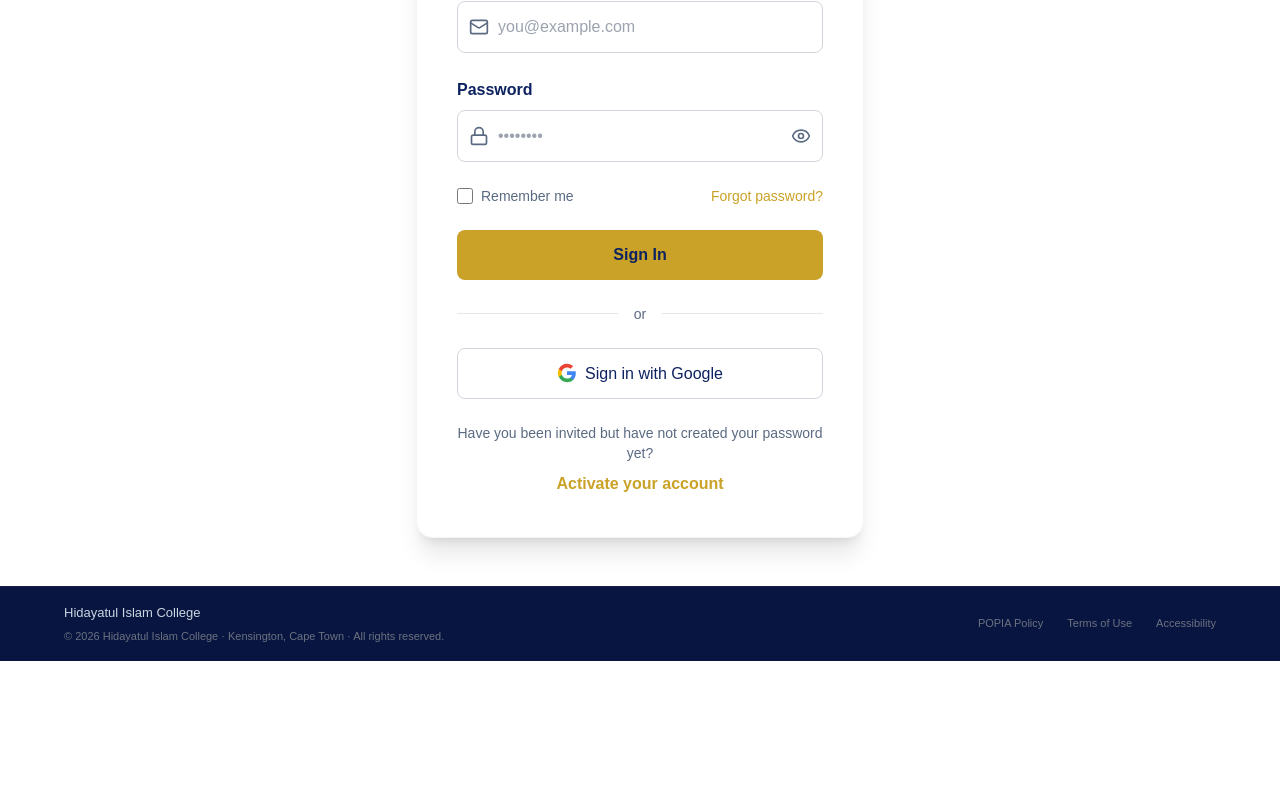
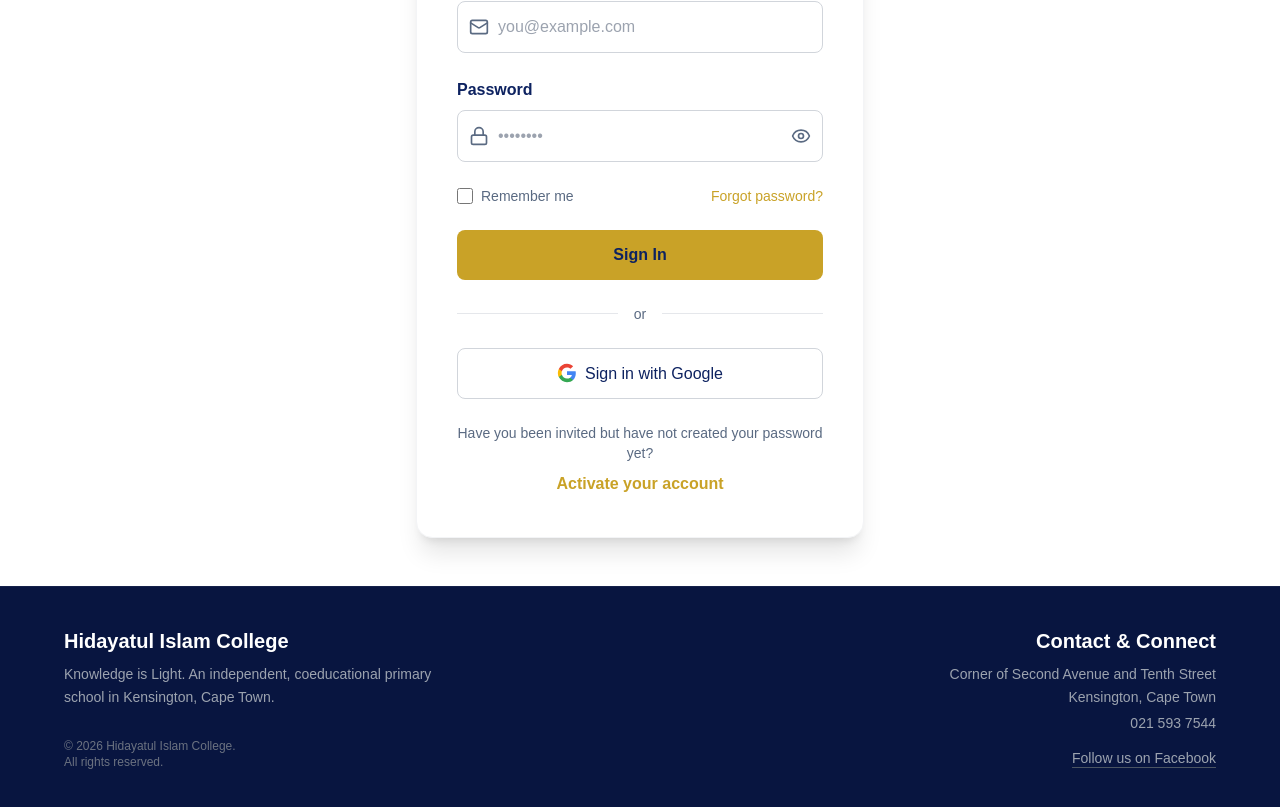
Before and after one commit to tashmacmay/hidayatul-islam-college-webapp-2.0, a Next.js app: page /login in a window 1280 px wide. Shown: the part 315-1122 px from the top of the page. Before the commit the page ends 976 px from the top, so only its background shows below. Built offline with nearby package versions, Linux system fonts and the light colour scheme; no server answers.

Commit message:
feat: repopulated footer and added facebook link

```diff
--- a/src/components/public/footer.js
+++ b/src/components/public/footer.js
@@ -1,28 +1,58 @@
 import Link from "next/link";
+import { schoolInfo } from "@/lib/school-info";
 
 export default function Footer() {
   return (
     <footer className="site-footer">
-      {/* Replaced Container with full-width flex and matching hero padding */}
-      <div className="flex w-full flex-col items-center justify-between gap-4 px-6 py-6 md:flex-row md:px-16 md:py-4">
-        <div className="text-center md:text-left">
-          <h2 className="site-footer-title">Hidayatul Islam College</h2>
-          <p className="site-footer-copy">
-            © 2026 Hidayatul Islam College · Kensington, Cape Town · All rights reserved.
-          </p>
-        </div>
+      <div className="w-full px-6 py-8 md:px-16 md:py-10">
 
-        <div className="flex flex-wrap items-center justify-center gap-4 md:gap-6">
-          <Link href="#" className="site-footer-link">
-            POPIA Policy
-          </Link>
-          <Link href="#" className="site-footer-link">
-            Terms of Use
-          </Link>
-          <Link href="#" className="site-footer-link">
-            Accessibility
-          </Link>
-          {/* Staff Portal removed as requested */}
+        {/* items-stretch keeps the columns equal height on desktop */}
+        <div className="flex flex-col md:flex-row md:justify-between items-stretch gap-8 md:gap-12">
+
+          {/* Column 1: Brand & Copyright */}
+          <div className="flex flex-col justify-between text-center md:text-left flex-1">
+            <div>
+              <h2 className="text-xl font-bold text-white mb-2">
+                Hidayatul Islam College
+              </h2>
+              <p className="text-sm text-gray-400 max-w-sm mx-auto md:mx-0 leading-relaxed">
+                Knowledge is Light. An independent, coeducational primary school in Kensington, Cape Town.
+              </p>
+            </div>
+            <p className="text-xs text-gray-500 mt-4 md:mt-0">
+              © 2026 Hidayatul Islam College.<br />All rights reserved.
+            </p>
+          </div>
+
+          {/* Column 2: Unified Contact & Connect */}
+          <div className="flex flex-col justify-between text-center md:text-right flex-1 items-center md:items-end">
+            {/* Removed md:mb-0 so the gap matches the left column */}
+            <h3 className="text-xl font-bold text-white mb-2">
+              Contact & Connect
+            </h3>
+            <div className="text-sm text-gray-400 leading-relaxed space-y-1 md:mt-0">
+              <p>
+                {schoolInfo.address.line1}<br />
+                {schoolInfo.address.line2}
+              </p>
+              <p>
+                <a href={`tel:${schoolInfo.phones[0].replace(/\s/g, '')}`} className="hover:text-white transition">
+                  {schoolInfo.phones[0]}
+                </a>
+              </p>
+              <p className="pt-2">
+                <a
+                  href={schoolInfo.socials.facebook}
+                  target="_blank"
+                  rel="noreferrer"
+                  className="hover:text-gold transition underline underline-offset-4 decoration-gray-600"
+                >
+                  Follow us on Facebook
+                </a>
+              </p>
+            </div>
+          </div>
+
         </div>
       </div>
     </footer>
--- a/src/lib/school-info.js
+++ b/src/lib/school-info.js
@@ -15,5 +15,8 @@ export const schoolInfo = {
     start: "07:45",
     dismissal: "Grade R 13:15; Grades 1–2 13:40; Grade 3 14:00; Grades 4–7 15:00",
     friday: "All grades dismiss at 12:00",
+  },
+  socials: {
+    facebook: "https://facebook.com/YOUR_PAGE_URL", // Replace with actual URL
   }
 };
```
